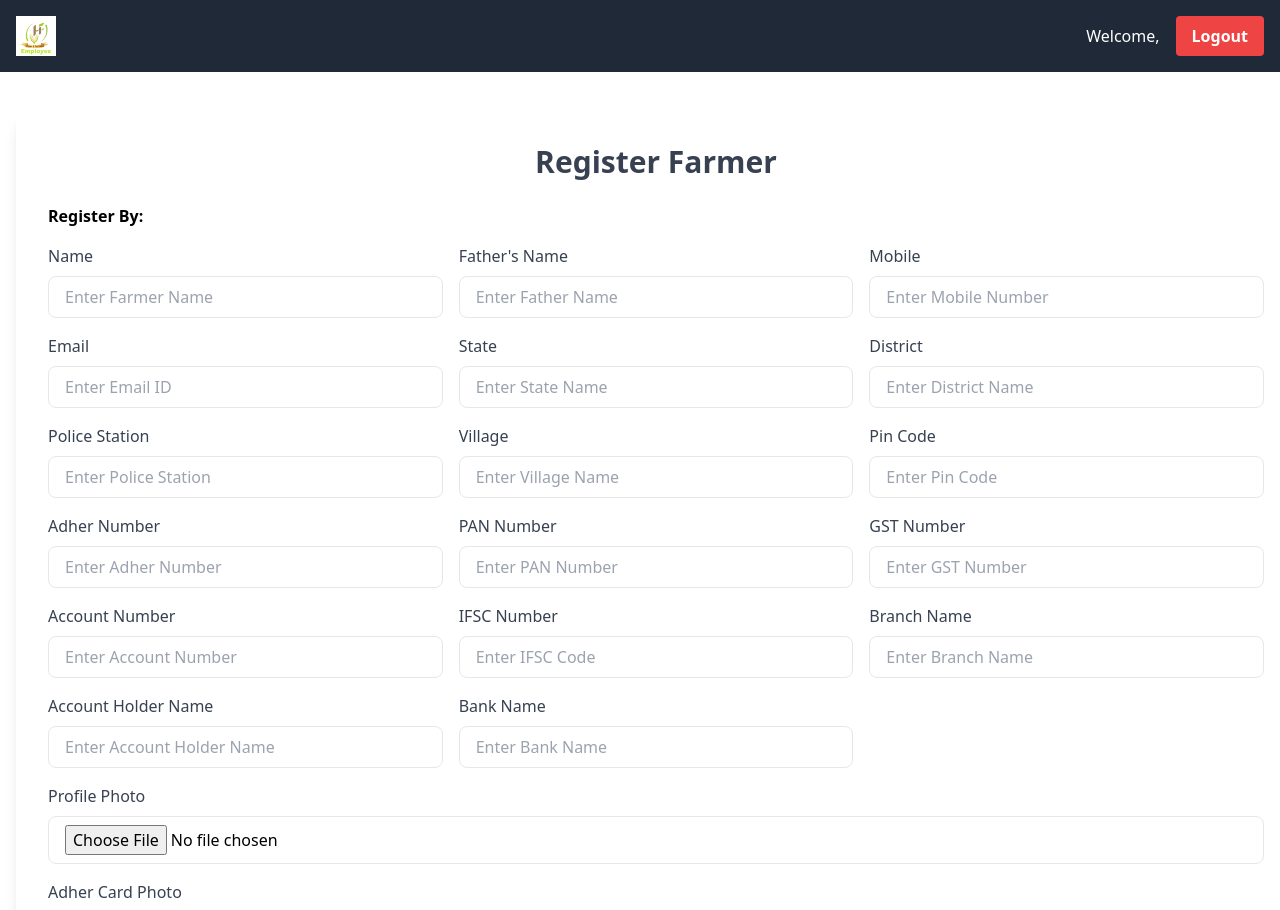
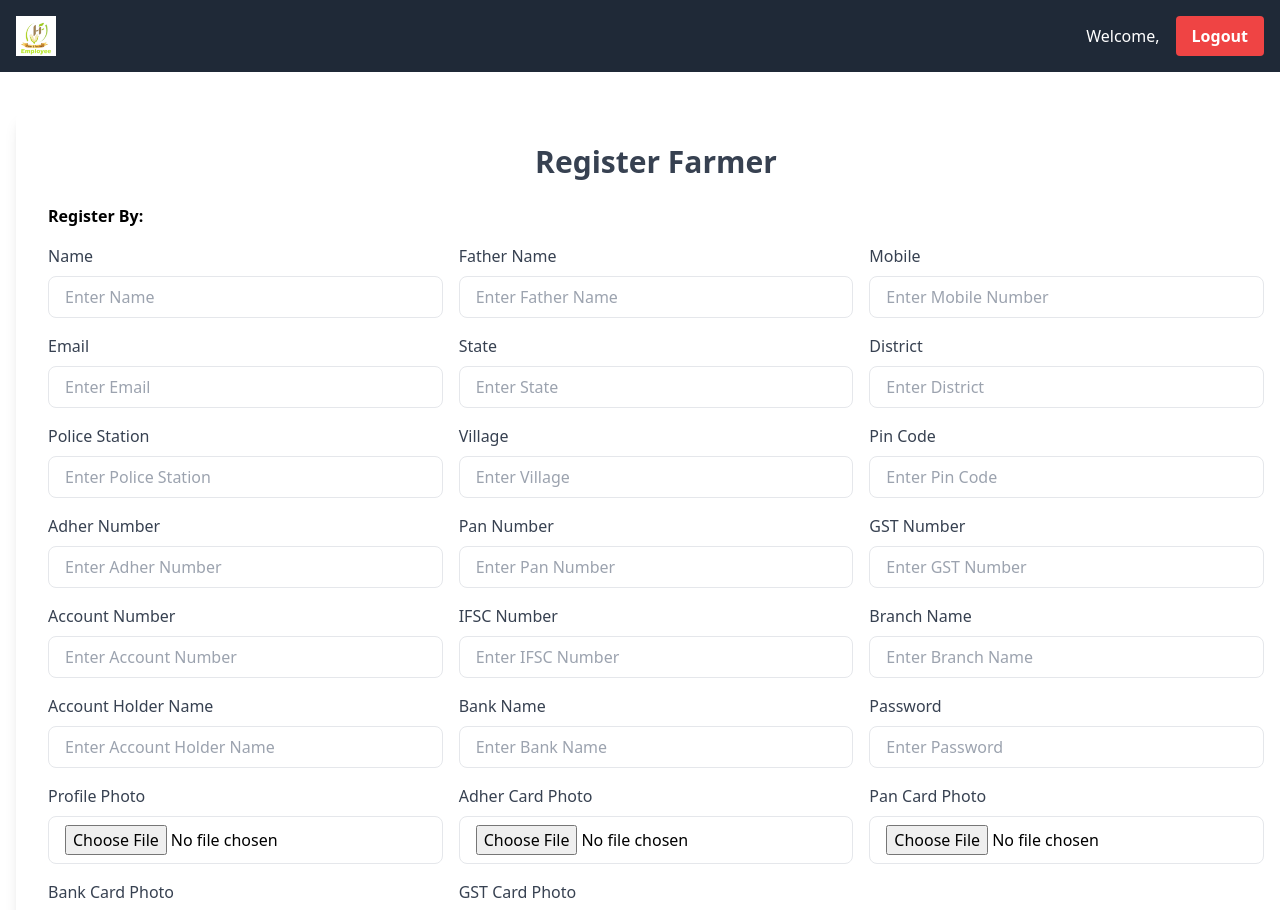
Before and after one commit to Santu-Hansariafood/hans-emp, a React (Create React App) app: page /register-farmer in a window 1280 px wide. Shown: the top 910 px of the page. Built offline with nearby package versions, Linux system fonts and the light colour scheme; sample sign-in values are in the browser's storage.

Commit message:
added the godown and update the farmer

```diff
--- a/src/components/Farmer/RegisterFarmer/RegisterFarmer.jsx
+++ b/src/components/Farmer/RegisterFarmer/RegisterFarmer.jsx
@@ -26,6 +26,7 @@ const RegisterFarmer = () => {
     branchName: "",
     accountHolderName: "",
     bankName: "",
+    password: "",
   });
 
   const [files, setFiles] = useState({
@@ -53,16 +54,23 @@ const RegisterFarmer = () => {
   const handleSubmit = async (e) => {
     e.preventDefault();
     const data = new FormData();
+
     Object.keys(formData).forEach((key) => {
       data.append(key, formData[key]);
     });
+
     Object.keys(files).forEach((key) => {
+      if (files[key]) {
         data.append(key, files[key]);
+      }
     });
+
+    console.log("Form data before submission:", formData);
+    console.log("Files before submission:", files);
 
     try {
       const response = await axios.post(
-        "https://main-server-9oo9.onrender.com/registerFarmer",
+        "http://localhost:3000/registerFarmer",
         data,
         {
           headers: {
@@ -104,13 +112,13 @@ const RegisterFarmer = () => {
                 name="name"
                 value={formData.name}
                 onChange={handleInputChange}
-                placeholder="Enter Farmer Name"
+                placeholder="Enter Name"
                 className="w-full px-4 py-2 border rounded-lg focus:outline-none focus:ring-2 focus:ring-blue-600"
               />
             </div>
             <div>
               <label className="block text-gray-700 mb-2" htmlFor="fatherName">
-                Father's Name
+                Father Name
               </label>
               <input
                 type="text"
@@ -146,7 +154,7 @@ const RegisterFarmer = () => {
                 name="email"
                 value={formData.email}
                 onChange={handleInputChange}
-                placeholder="Enter Email ID"
+                placeholder="Enter Email"
                 className="w-full px-4 py-2 border rounded-lg focus:outline-none focus:ring-2 focus:ring-blue-600"
               />
             </div>
@@ -160,7 +168,7 @@ const RegisterFarmer = () => {
                 name="state"
                 value={formData.state}
                 onChange={handleInputChange}
-                placeholder="Enter State Name"
+                placeholder="Enter State"
                 className="w-full px-4 py-2 border rounded-lg focus:outline-none focus:ring-2 focus:ring-blue-600"
               />
             </div>
@@ -174,7 +182,7 @@ const RegisterFarmer = () => {
                 name="district"
                 value={formData.district}
                 onChange={handleInputChange}
-                placeholder="Enter District Name"
+                placeholder="Enter District"
                 className="w-full px-4 py-2 border rounded-lg focus:outline-none focus:ring-2 focus:ring-blue-600"
               />
             </div>
@@ -205,7 +213,7 @@ const RegisterFarmer = () => {
                 name="village"
                 value={formData.village}
                 onChange={handleInputChange}
-                placeholder="Enter Village Name"
+                placeholder="Enter Village"
                 className="w-full px-4 py-2 border rounded-lg focus:outline-none focus:ring-2 focus:ring-blue-600"
               />
             </div>
@@ -239,7 +247,7 @@ const RegisterFarmer = () => {
             </div>
             <div>
               <label className="block text-gray-700 mb-2" htmlFor="panNumber">
-                PAN Number
+                Pan Number
               </label>
               <input
                 type="text"
@@ -247,7 +255,7 @@ const RegisterFarmer = () => {
                 name="panNumber"
                 value={formData.panNumber}
                 onChange={handleInputChange}
-                placeholder="Enter PAN Number"
+                placeholder="Enter Pan Number"
                 className="w-full px-4 py-2 border rounded-lg focus:outline-none focus:ring-2 focus:ring-blue-600"
               />
             </div>
@@ -292,7 +300,7 @@ const RegisterFarmer = () => {
                 name="ifscNumber"
                 value={formData.ifscNumber}
                 onChange={handleInputChange}
-                placeholder="Enter IFSC Code"
+                placeholder="Enter IFSC Number"
                 className="w-full px-4 py-2 border rounded-lg focus:outline-none focus:ring-2 focus:ring-blue-600"
               />
             </div>
@@ -341,8 +349,24 @@ const RegisterFarmer = () => {
                 className="w-full px-4 py-2 border rounded-lg focus:outline-none focus:ring-2 focus:ring-blue-600"
               />
             </div>
+            <div>
+              <label className="block text-gray-700 mb-2" htmlFor="password">
+                Password
+              </label>
+              <input
+                type="password"
+                id="password"
+                name="password"
+                value={formData.password}
+                onChange={handleInputChange}
+                placeholder="Enter Password"
+                className="w-full px-4 py-2 border rounded-lg focus:outline-none focus:ring-2 focus:ring-blue-600"
+              />
             </div>
-          <div className="mt-4">
+          </div>
+
+          <div className="grid grid-cols-1 sm:grid-cols-2 md:grid-cols-3 gap-4 mt-4">
+            <div>
               <label className="block text-gray-700 mb-2" htmlFor="profilePhoto">
                 Profile Photo
               </label>
@@ -351,15 +375,11 @@ const RegisterFarmer = () => {
                 id="profilePhoto"
                 name="profilePhoto"
                 onChange={handleFileChange}
-              placeholder="Chose Your Profile Photo"
                 className="w-full px-4 py-2 border rounded-lg focus:outline-none focus:ring-2 focus:ring-blue-600"
               />
             </div>
-          <div className="mt-4">
-            <label
-              className="block text-gray-700 mb-2"
-              htmlFor="adherCardPhoto"
-            >
+            <div>
+              <label className="block text-gray-700 mb-2" htmlFor="adherCardPhoto">
                 Adher Card Photo
               </label>
               <input
@@ -367,24 +387,22 @@ const RegisterFarmer = () => {
                 id="adherCardPhoto"
                 name="adherCardPhoto"
                 onChange={handleFileChange}
-              placeholder="Chose Your Adher Card Photo"
                 className="w-full px-4 py-2 border rounded-lg focus:outline-none focus:ring-2 focus:ring-blue-600"
               />
             </div>
-          <div className="mt-4">
+            <div>
               <label className="block text-gray-700 mb-2" htmlFor="panCardPhoto">
-              PAN Card Photo
+                Pan Card Photo
               </label>
               <input
                 type="file"
                 id="panCardPhoto"
                 name="panCardPhoto"
                 onChange={handleFileChange}
-              placeholder="Chose Your Pancard Photo"
                 className="w-full px-4 py-2 border rounded-lg focus:outline-none focus:ring-2 focus:ring-blue-600"
               />
             </div>
-          <div className="mt-4">
+            <div>
               <label className="block text-gray-700 mb-2" htmlFor="bankCardPhoto">
                 Bank Card Photo
               </label>
@@ -393,11 +411,10 @@ const RegisterFarmer = () => {
                 id="bankCardPhoto"
                 name="bankCardPhoto"
                 onChange={handleFileChange}
-              placeholder="Enter Bank Passbook/Cancel Chaque"
                 className="w-full px-4 py-2 border rounded-lg focus:outline-none focus:ring-2 focus:ring-blue-600"
               />
             </div>
-          <div className="mt-4">
+            <div>
               <label className="block text-gray-700 mb-2" htmlFor="gstCardPhoto">
                 GST Card Photo
               </label>
@@ -406,21 +423,22 @@ const RegisterFarmer = () => {
                 id="gstCardPhoto"
                 name="gstCardPhoto"
                 onChange={handleFileChange}
-              placeholder="Enter GST Card"
                 className="w-full px-4 py-2 border rounded-lg focus:outline-none focus:ring-2 focus:ring-blue-600"
               />
             </div>
-          <div className="flex justify-end space-x-4 mt-6">
+          </div>
+
+          <div className="mt-6 flex justify-end space-x-4">
             <button
               type="button"
               onClick={handleBack}
-              className="px-4 py-2 bg-gray-300 text-gray-700 rounded-lg hover:bg-gray-400 focus:outline-none focus:ring-2 focus:ring-gray-500"
+              className="px-4 py-2 bg-gray-500 text-white rounded-lg hover:bg-gray-600"
             >
               Back
             </button>
             <button
               type="submit"
-              className="px-4 py-2 bg-blue-600 text-white rounded-lg hover:bg-blue-700 focus:outline-none focus:ring-2 focus:ring-blue-500"
+              className="px-4 py-2 bg-blue-600 text-white rounded-lg hover:bg-blue-700"
             >
               Register
             </button>
--- a/src/components/Godown/Godown.jsx
+++ b/src/components/Godown/Godown.jsx
@@ -9,6 +9,7 @@ const Godown = ({ user }) => {
   const [landmark, setLandmark] = useState("");
   const [pin, setPin] = useState("");
   const [state, setState] = useState("");
+  const [rate, setRate] = useState("");
 
   const navigate = useNavigate();
 
@@ -31,7 +32,7 @@ const Godown = ({ user }) => {
 
     try {
       const response = await axios.post(
-        "https://main-server-9oo9.onrender.com/godown",
+        "http://localhost:3000/godown",
         {
           name,
           location: {
@@ -40,6 +41,7 @@ const Godown = ({ user }) => {
             pin,
             state,
           },
+          rate,
         }
       );
 
@@ -55,6 +57,7 @@ const Godown = ({ user }) => {
         setLandmark("");
         setPin("");
         setState("");
+        setRate("");
       }
     } catch (error) {
       Swal.fire({
@@ -160,6 +163,21 @@ const Godown = ({ user }) => {
             placeholder="Enter State"
           />
         </div>
+        <div>
+          <label className="block text-gray-700 mb-2" htmlFor="rate">
+            Rate
+          </label>
+          <input
+            type="number"
+            id="rate"
+            value={rate}
+            onChange={(e) => setRate(e.target.value)}
+            className="w-full px-4 py-2 border rounded-lg focus:outline-none focus:ring-2 focus:ring-blue-600"
+            required
+            disabled={user.role !== "manager" && user.role !== "admin"}
+            placeholder="Enter Rate"
+          />
+        </div>
         <div className="flex justify-between mt-4">
           <button
             type="button"
--- a/src/components/Godown/GodownList/GodownList.jsx
+++ b/src/components/Godown/GodownList/GodownList.jsx
@@ -1,6 +1,7 @@
 import React, { useEffect, useState } from "react";
 import axios from "axios";
 import { useNavigate } from "react-router-dom";
+import { CiEdit, CiCirclePlus } from "react-icons/ci";
 import NoAccess from "../../common/NoAccess/NoAccess";
 
 const GodownList = ({ userRole }) => {
@@ -9,6 +10,8 @@ const GodownList = ({ userRole }) => {
   const [searchTerm, setSearchTerm] = useState("");
   const [editMode, setEditMode] = useState(false);
   const [currentGodown, setCurrentGodown] = useState(null);
+  const [rateEditId, setRateEditId] = useState(null);
+  const [newGodownMode, setNewGodownMode] = useState(false);
   const navigate = useNavigate();
 
   const itemsPerPage = 10;
@@ -56,19 +59,56 @@ const GodownList = ({ userRole }) => {
 
   const handleSave = async () => {
     try {
+      if (editMode) {
         await axios.put(
-        `https://main-server-9oo9.onrender.com/godown/${currentGodown._id}`,
+          `http://localhost:3000/godown/${currentGodown._id}`,
           currentGodown
         );
         const updatedCollections = collections.map((collection) =>
           collection._id === currentGodown._id ? currentGodown : collection
         );
         setCollections(updatedCollections);
+      } else if (newGodownMode) {
+        const response = await axios.post(
+          "http://localhost:3000/godown",
+          currentGodown
+        );
+        setCollections([...collections, response.data]);
+      } else if (rateEditId) {
+        await axios.put(
+          `http://localhost:3000/godown/${rateEditId}`,
+          { rate: currentGodown.rate }
+        );
+        const updatedCollections = collections.map((collection) =>
+          collection._id === rateEditId ? { ...collection, rate: currentGodown.rate } : collection
+        );
+        setCollections(updatedCollections);
+      }
       setEditMode(false);
+      setNewGodownMode(false);
+      setRateEditId(null);
       setCurrentGodown(null);
     } catch (error) {
-      console.error("Error updating godown", error);
+      console.error("Error saving godown", error);
     }
+  };
+
+  const handleAddNew = () => {
+    setCurrentGodown({
+      name: "",
+      location: { name: "", landmark: "", pin: "", state: "" },
+      rate: 0,
+    });
+    setNewGodownMode(true);
+  };
+
+  const handleRateEdit = (collection) => {
+    setRateEditId(collection._id);
+    setCurrentGodown(collection);
+  };
+
+  const handleRateChange = (event) => {
+    setCurrentGodown({ ...currentGodown, rate: event.target.value });
   };
 
   const handleNextPage = () => {
@@ -88,15 +128,19 @@ const GodownList = ({ userRole }) => {
   };
 
   return (
-    <div className="container mx-auto mt-10 bg-white p-8 rounded-lg shadow-lg">
+    <div className="container mx-auto mt-10 bg-white p-8 rounded-lg shadow-lg pt-10">
       <h2 className="text-3xl font-bold mb-6 text-center text-gray-700">
         Godown List
       </h2>
 
-      {editMode && (
+      {(editMode || newGodownMode || rateEditId) && (
         <div className="mb-6">
-          <h3 className="text-2xl font-bold mb-4">Edit Godown</h3>
+          <h3 className="text-2xl font-bold mb-4">
+            {editMode ? "Edit Godown" : newGodownMode ? "Add New Godown" : "Edit Rate"}
+          </h3>
           <div className="space-y-4">
+            {(editMode || newGodownMode) && (
+              <>
                 <div>
                   <label className="block mb-1 font-medium">Name:</label>
                   <input
@@ -176,6 +220,17 @@ const GodownList = ({ userRole }) => {
                     className="w-full px-3 py-2 border rounded-lg"
                   />
                 </div>
+              </>
+            )}
+            <div>
+              <label className="block mb-1 font-medium">Rate:</label>
+              <input
+                type="number"
+                value={currentGodown.rate}
+                onChange={handleRateChange}
+                className="w-full px-3 py-2 border rounded-lg"
+              />
+            </div>
             <div className="mt-4 flex justify-between">
               <button
                 onClick={handleSave}
@@ -184,7 +239,11 @@ const GodownList = ({ userRole }) => {
                 Save
               </button>
               <button
-                onClick={() => setEditMode(false)}
+                onClick={() => {
+                  setEditMode(false);
+                  setNewGodownMode(false);
+                  setRateEditId(null);
+                }}
                 className="bg-gray-500 hover:bg-gray-700 text-white font-bold py-2 px-4 rounded-lg transition duration-300"
               >
                 Cancel
@@ -194,7 +253,7 @@ const GodownList = ({ userRole }) => {
         </div>
       )}
 
-      <div className="mb-4">
+      <div className="mb-4 flex justify-between items-center">
         <input
           type="text"
           value={searchTerm}
@@ -202,6 +261,12 @@ const GodownList = ({ userRole }) => {
           placeholder="Search by Godown Name"
           className="w-full px-3 py-2 border rounded-lg"
         />
+        {/* <button
+          onClick={handleAddNew}
+          className="bg-green-500 hover:bg-green-700 text-white font-bold py-2 px-4 rounded-lg transition duration-300 ml-4"
+        >
+          <CiCirclePlus title="Add New Godown" />
+        </button> */}
       </div>
       <div>
         <table className="min-w-full bg-white border">
@@ -212,6 +277,7 @@ const GodownList = ({ userRole }) => {
               <th className="py-2 px-4 border-b">Landmark</th>
               <th className="py-2 px-4 border-b">Pin</th>
               <th className="py-2 px-4 border-b">State</th>
+              <th className="py-2 px-4 border-b">Rate</th>
               <th className="py-2 px-4 border-b">Actions</th>
             </tr>
           </thead>
@@ -232,13 +298,33 @@ const GodownList = ({ userRole }) => {
                   <td className="py-2 px-4 border-b">
                     {collection.location.state}
                   </td>
+                  <td className="py-2 px-4 border-b">
+                    {rateEditId === collection._id ? (
+                      <input
+                        type="number"
+                        value={currentGodown.rate}
+                        onChange={handleRateChange}
+                        className="w-full px-3 py-2 border rounded-lg"
+                      />
+                    ) : (
+                      collection.rate
+                    )}
+                  </td>
                   <td className="py-2 px-4 border-b flex">
                     {["manager", "admin"].includes(userRole) && (
                       <button
                         onClick={() => handleEdit(collection)}
-                        className="bg-yellow-500 hover:bg-yellow-700 text-white font-bold py-2 px-4 rounded-lg transition duration-300 mr-2"
+                        className="bg-yellow-500 hover:bg-yellow-700 text-white font-bold py-2 px-2 rounded transition duration-300 mr-2"
                       >
-                        Edit
+                        <CiEdit title="Edit Godown" />
+                      </button>
+                    )}
+                    {rateEditId !== collection._id && (
+                      <button
+                        onClick={() => handleRateEdit(collection)}
+                        className="bg-blue-500 hover:bg-blue-700 text-white font-bold py-2 px-2 rounded transition duration-300 ml-2"
+                      >
+                        <CiCirclePlus title="Edit Rate" />
                       </button>
                     )}
                   </td>
@@ -246,7 +332,7 @@ const GodownList = ({ userRole }) => {
               ))
             ) : (
               <tr>
-                <td colSpan="6" className="py-2 px-4 text-center">
+                <td colSpan="7" className="py-2 px-4 text-center">
                   No collections available.
                 </td>
               </tr>
```
Lines whose indentation alone changed are shown as unchanged.
